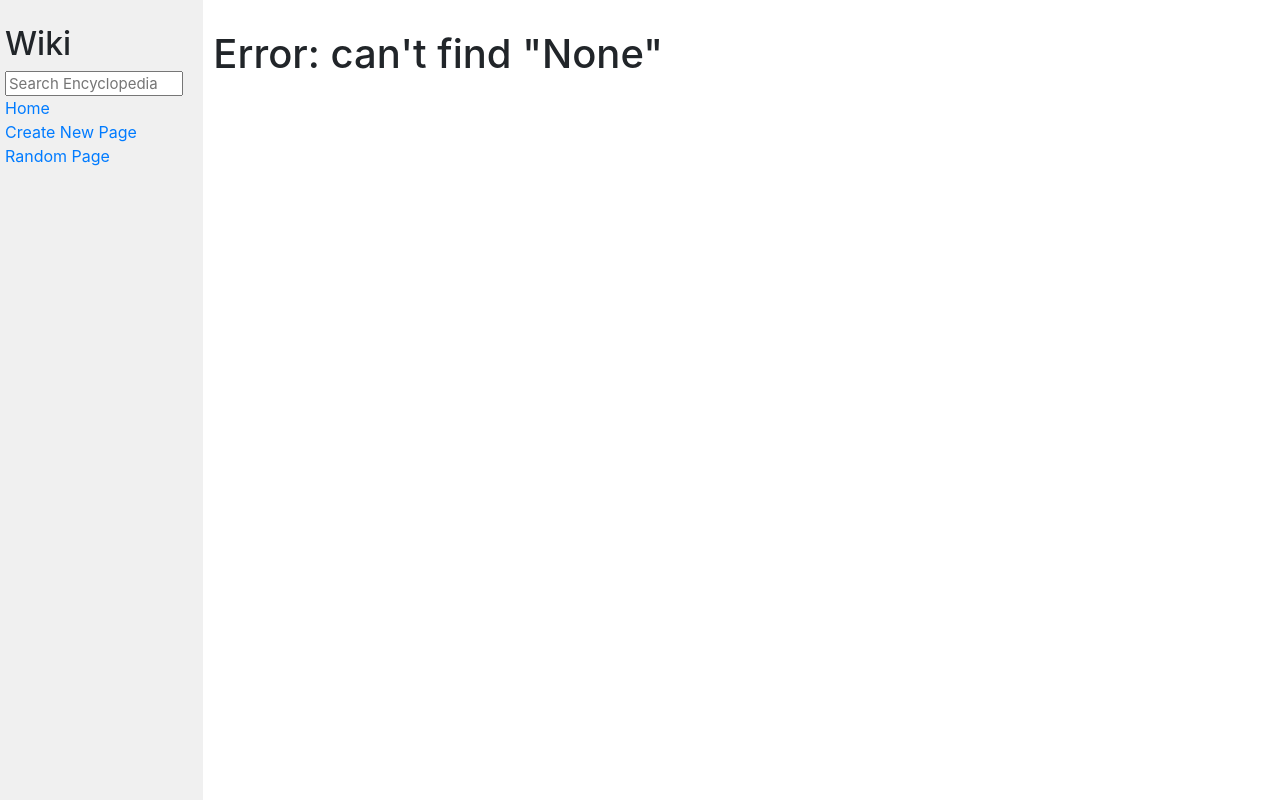
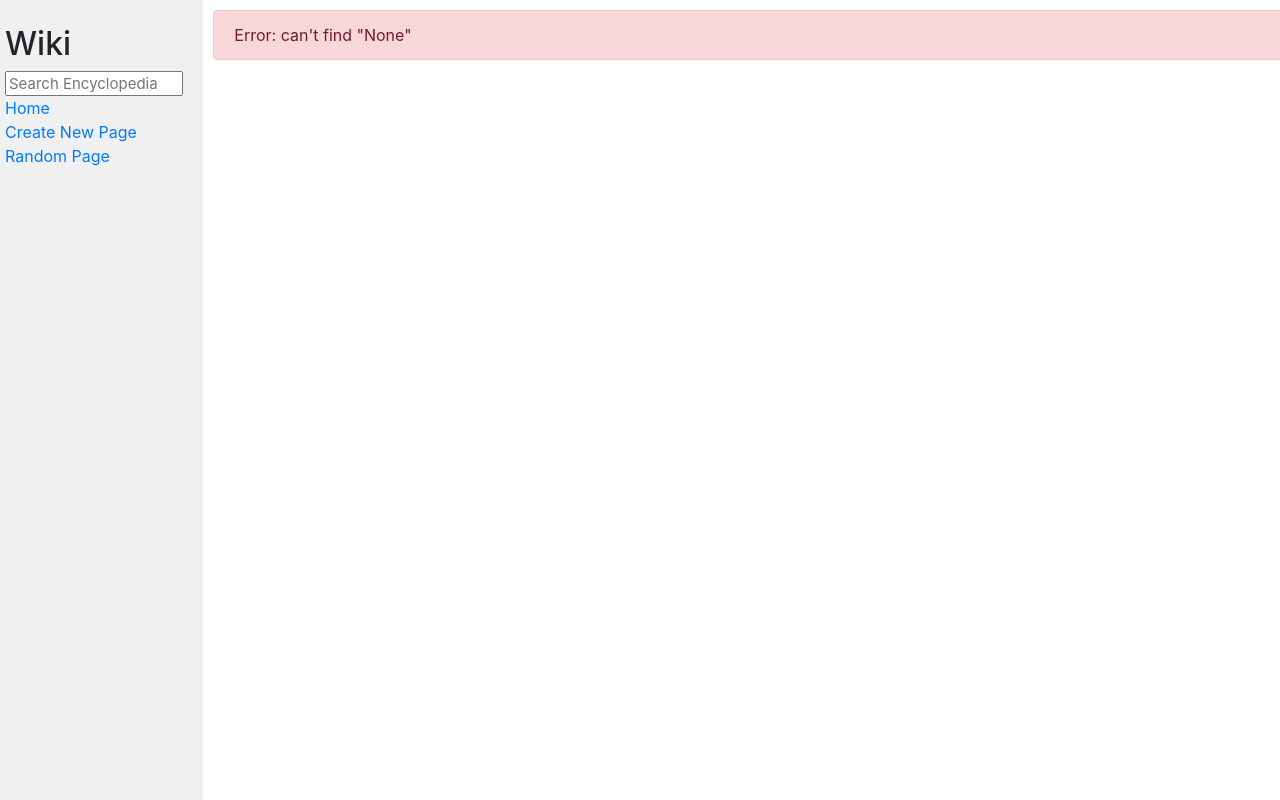
Before and after one commit to DrUpir/Django_wiki_app, a Django app: page /search in a window 1280 px wide. Run offline with Django 3.2, Linux system fonts and the light colour scheme; some libraries are stand-ins or nearby versions.

Commit message:
change error style to bootstrap class='alert alert-danger'

```diff
--- a/wiki/encyclopedia/templates/encyclopedia/create.html
+++ b/wiki/encyclopedia/templates/encyclopedia/create.html
@@ -5,7 +5,11 @@
 {% endblock %}
 
 {% block body %}
-    {% if error_string %}<h1>{{ error_string }}</h1>{% endif %}
+    {% if error_string %}
+        <div class="alert alert-danger" role="alert">
+            {{ error_string }}
+        </div>
+    {% endif %}
     <form action = "{% url 'create' %}" method = "post">
         {% csrf_token %}
         <div class="form-group">
--- a/wiki/encyclopedia/templates/encyclopedia/edit.html
+++ b/wiki/encyclopedia/templates/encyclopedia/edit.html
@@ -5,7 +5,11 @@
 {% endblock title %}
 
 {% block body %}
-    {% if error_string %}<h1>{{ error_string }}</h1>{% endif %}
+    {% if error_string %}
+        <div class="alert alert-danger" role="alert">
+            {{ error_string }}
+        </div>
+    {% endif %}
     <form action="" method="post">
         {% csrf_token %}
         <div class="form-group">
--- a/wiki/encyclopedia/templates/encyclopedia/error.html
+++ b/wiki/encyclopedia/templates/encyclopedia/error.html
@@ -5,5 +5,7 @@
 {% endblock %}
 
 {% block body %}
-    <h1>{{ error_string }}</h1>
+    <div class="alert alert-danger" role="alert">
+        {{ error_string }}
+    </div>
 {% endblock %}
```
